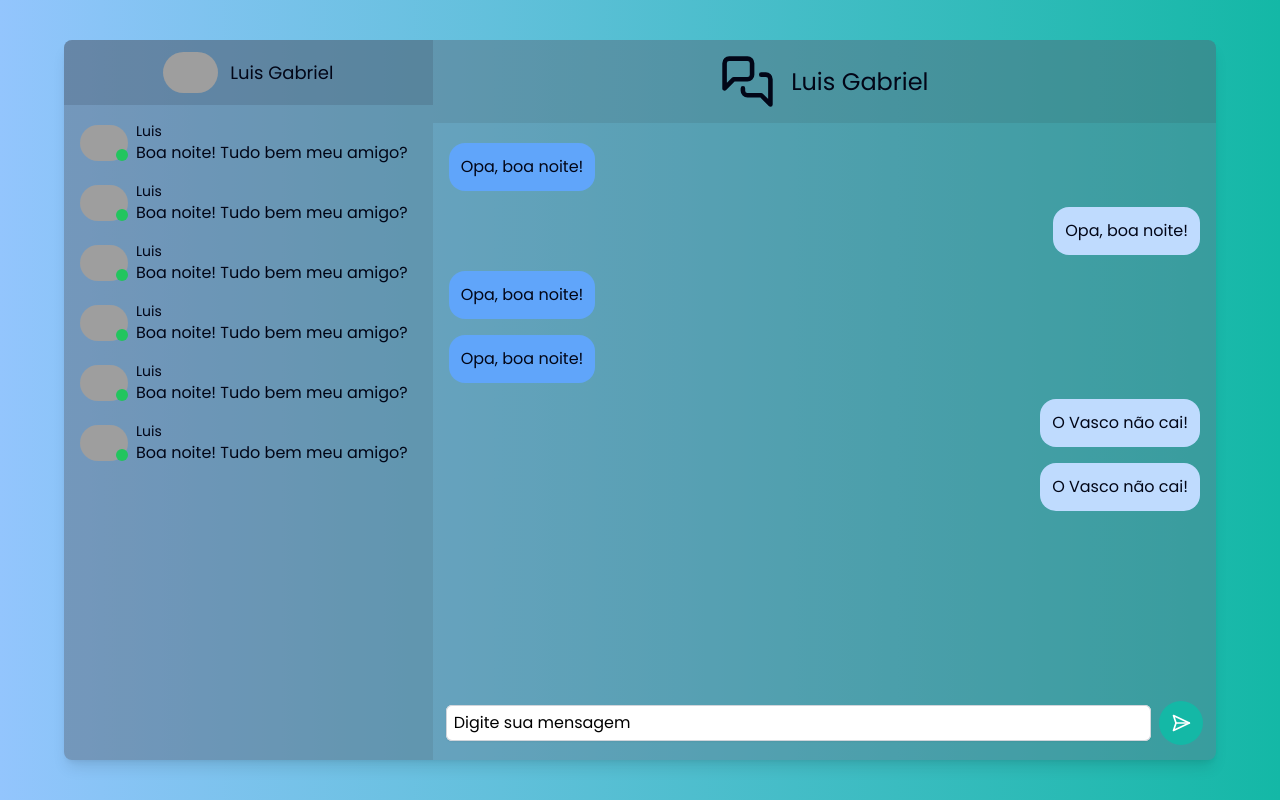
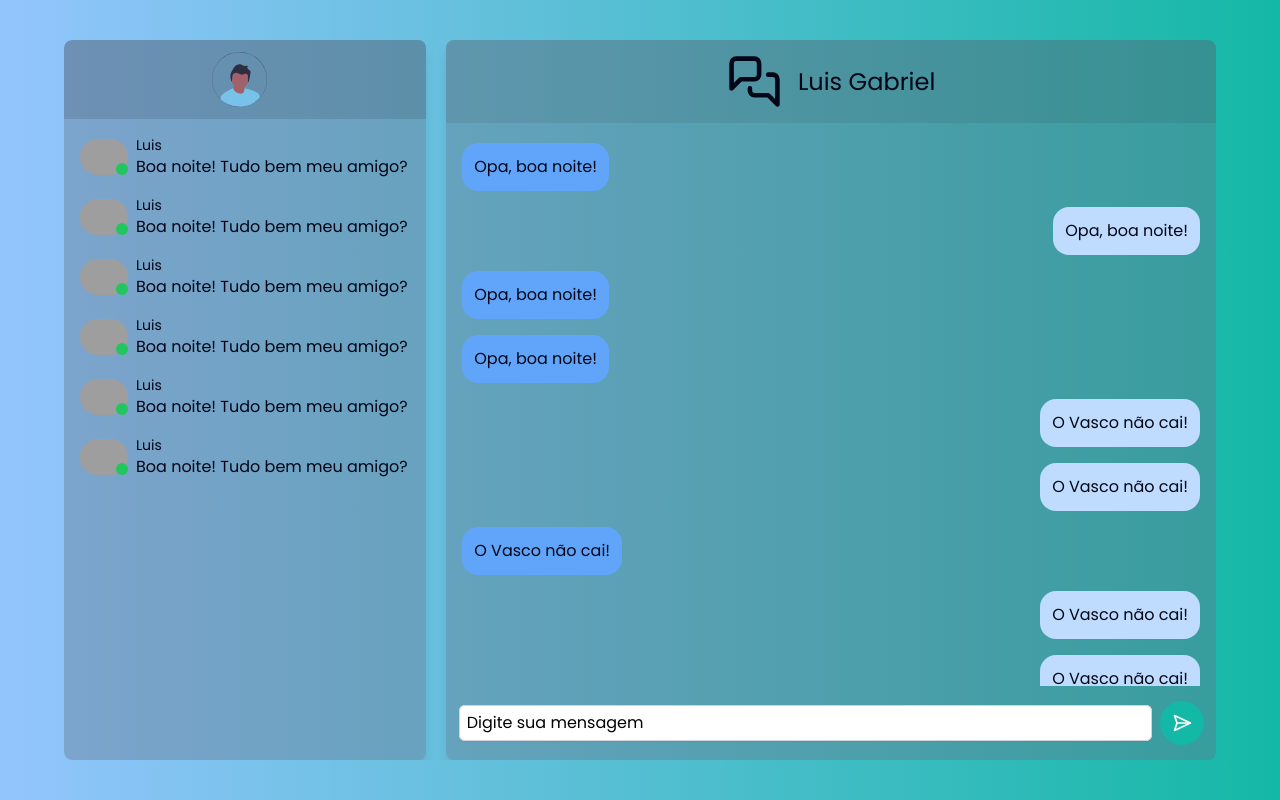
Before and after one commit to luixgabriel/play-for-a-cause-challenge-ui, a Next.js app: page /chat in a window 1280 px wide. Built offline with nearby package versions, Linux system fonts and the light colour scheme; grey boxes are pictures that could not be loaded.

Commit message:
chore: configs pra testar

```diff
--- a/package.json
+++ b/package.json
@@ -13,6 +13,7 @@
     "@tanstack/react-query": "^5.10.0",
     "axios": "^1.6.2",
     "date-fns": "^2.30.0",
+    "js-cookie": "^3.0.5",
     "jwt-decode": "^4.0.0",
     "lucide-react": "^0.294.0",
     "next": "14.0.3",
@@ -26,6 +27,7 @@
   },
   "devDependencies": {
     "@rocketseat/eslint-config": "^2.1.0",
+    "@types/js-cookie": "^3.0.6",
     "@types/node": "^20",
     "@types/react": "^18",
     "@types/react-dom": "^18",
--- a/src/app/chat/page.tsx
+++ b/src/app/chat/page.tsx
@@ -1,25 +1,26 @@
+'use client'
 import Image from 'next/image'
 import users from '../../data/users'
 import messages from '../../data/messages'
 import ChatBox from '../components/chatbox'
 import ContainerMain from '../components/container-main'
+import { useChat } from '../hooks/useChat'
+
+import Profile from '../components/profile'
+import { useAuth } from '../hooks/useauth'
 
 const ContainerChat = () => {
+  const { onlineUsers } = useChat()
+  const { user } = useAuth()
+
+  console.log(user)
+
   return (
     <ContainerMain>
-      <div className="bg-slate-500 bg-opacity-40 shadow-lg h-[90%] w-[90%] rounded-lg">
-        <div className="flex h-full text-slate-950">
-          <div className="bg-neutral-800 bg-opacity-10 h-full w-[32%]">
-            <div className="flex items-center justify-center gap-3 py-3 px-5 bg-slate-700 bg-opacity-20">
-              <Image
-                src="https://avatars.githubusercontent.com/u/70019908?v=4"
-                width={55}
-                height={55}
-                className="rounded-full"
-                alt="user-photo"
-              />
-              <span className="text-lg">Luis Gabriel</span>
-            </div>
+      <div className="h-[90%] w-[90%] rounded-lg">
+        <div className="flex h-full text-slate-950 gap-5">
+          <div className="bg-slate-500 bg-opacity-40 h-full w-[32%] rounded-lg shadow-lg">
+            <Profile />
             <div className="p-2 flex flex-col">
               {users.map((item) => (
                 <div key={item.id} className="flex items-center gap-2 p-2">
--- a/src/app/components/chatbox.tsx
+++ b/src/app/components/chatbox.tsx
@@ -8,7 +8,7 @@ interface IChatBoxProps {
 const ChatBox = ({ messages }: IChatBoxProps) => {
   const userId = '1'
   return (
-    <div className="w-[68%] flex flex-col place-content-between">
+    <div className="w-[68%] flex flex-col place-content-between bg-slate-500 bg-opacity-40 shadow-lg rounded-lg">
       <div className="bg-neutral-800 bg-opacity-10 w-full flex justify-center items-center p-5 gap-4 overflow-y-hidden">
         <MessagesSquare width={55} height={55} />
         <span className="text-2xl">Luis Gabriel</span>
--- a/src/app/layout.tsx
+++ b/src/app/layout.tsx
@@ -1,6 +1,7 @@
 import type { Metadata } from 'next'
 import { Poppins } from 'next/font/google'
 import './globals.css'
+import { DefaultProviders } from './components/default-providers'
 
 const poppins = Poppins({ subsets: ['latin'], weight: ['400'] })
 
@@ -16,7 +17,9 @@ export default function RootLayout({
 }) {
   return (
     <html lang="en">
-      <body className={poppins.className}>{children}</body>
+      <body className={poppins.className}>
+        <DefaultProviders>{children}</DefaultProviders>
+      </body>
     </html>
   )
 }
--- a/src/app/lib/auth.ts
+++ /dev/null
@@ -1,19 +0,0 @@
-import { cookies } from 'next/headers'
-import { jwtDecode } from 'jwt-decode'
-interface User {
-  id: string
-  name: string
-  imageUrl: string
-}
-
-export function getUser(): User {
-  const token = cookies().get('token')?.value
-
-  if (!token) {
-    throw new Error('Unauthenticated.')
-  }
-
-  const user: User = jwtDecode(token)
-
-  return user
-}
--- a/src/app/views/login.tsx
+++ b/src/app/views/login.tsx
@@ -1,14 +1,33 @@
+'use client'
+import { zodResolver } from '@hookform/resolvers/zod'
 import Link from 'next/link'
+import { useForm } from 'react-hook-form'
+import { LoginData, loginSchema } from '../../types/login-schema'
+import { useLoginDataMutate } from '../hooks/useLoginDataMutate'
+import ProfilePicture from '../components/profile-picture'
 
 const LoginPage = () => {
+  const {
+    handleSubmit,
+    register,
+    formState: { errors },
+  } = useForm<LoginData>({
+    resolver: zodResolver(loginSchema),
+  })
+  const { mutate } = useLoginDataMutate()
+
+  const onSubmit = async (data: LoginData) => {
+    mutate(data)
+  }
   return (
-    <div className="flex min-h-[90%] rounded-lg flex-1 flex-col justify-center px-6 py-12 lg:px-8 max-w-lg mx-auto bg-neutral-800 bg-opacity-10 shadow-lg text-white">
-      <div className="sm:mx-auto sm:w-full sm:max-w-sm">
+    <div className="flex min-h-[90%] rounded-lg flex-1 flex-col justify-center px-6 py-12 lg:px-8 max-w-lg mx-auto bg-neutral-800 bg-opacity-10 shadow-lg ">
+      <div className="sm:mx-auto sm:w-full sm:max-w-sm flex flex-col items-center justify-center">
+        <ProfilePicture widht="155" height="155" />
         <h2 className=" mt-5 text-center text-2xl leading-9">Entrar com</h2>
       </div>
 
       <div className="mt-8 sm:mx-auto sm:w-full sm:max-w-sm">
-        <form className="space-y-6">
+        <form className="space-y-6" onSubmit={handleSubmit(onSubmit)}>
           <div>
             <label
               htmlFor="email"
@@ -18,11 +37,15 @@ const LoginPage = () => {
             </label>
             <div className="mt-2">
               <input
+                {...register('email')}
                 name="email"
                 type="email"
                 className='  className="block w-full rounded-md border-0 py-1.5 px-2 shadow-sm ring-1 ring-inset ring-gray-300 placeholder:text-black  focus:ring-2 focus:ring-inset"'
               />
             </div>
+            {errors.email && (
+              <p className="text-red-500  mt-1">{errors.email.message}</p>
+            )}
           </div>
 
           <div>
@@ -34,12 +57,17 @@ const LoginPage = () => {
                 Senha
               </label>
             </div>
+
             <div className="mt-2">
               <input
+                {...register('password')}
                 name="password"
                 type="password"
                 className="block w-full rounded-md border-0 py-1.5 px-2 shadow-sm ring-1 ring-inset ring-gray-300 placeholder:text-black  focus:ring-2 focus:ring-inset"
               />
+              {errors.password && (
+                <p className="text-red-500  mt-1">{errors.password.message}</p>
+              )}
             </div>
           </div>
 
--- a/src/data/messages.ts
+++ b/src/data/messages.ts
@@ -32,47 +32,47 @@ const messages: IMessage[] = [
     createdAt: '25/08/2053',
   },
   {
-    id: '5',
+    id: '511',
     senderId: '2',
     content: 'O Vasco não cai!',
     createdAt: '25/08/2053',
   },
   {
-    id: '5',
+    id: '544',
     senderId: '2',
     content: 'O Vasco não cai!',
     createdAt: '25/08/2053',
   },
-  // {
-  //   id: '5',
-  //   senderId: '1',
-  //   content: 'O Vasco não cai!',
-  //   createdAt: '25/08/2053',
-  // },
-  // {
-  //   id: '5',
-  //   senderId: '2',
-  //   content: 'O Vasco não cai!',
-  //   createdAt: '25/08/2053',
-  // },
-  // {
-  //   id: '5',
-  //   senderId: '2',
-  //   content: 'O Vasco não cai!',
-  //   createdAt: '25/08/2053',
-  // },
-  // {
-  //   id: '5',
-  //   senderId: '1',
-  //   content: 'O Vasco não cai!',
-  //   createdAt: '25/08/2053',
-  // },
-  // {
-  //   id: '5',
-  //   senderId: '2',
-  //   content: 'O Vasco não cai!',
-  //   createdAt: '25/08/2053',
-  // },
+  {
+    id: '15',
+    senderId: '1',
+    content: 'O Vasco não cai!',
+    createdAt: '25/08/2053',
+  },
+  {
+    id: '56',
+    senderId: '2',
+    content: 'O Vasco não cai!',
+    createdAt: '25/08/2053',
+  },
+  {
+    id: '75',
+    senderId: '2',
+    content: 'O Vasco não cai!',
+    createdAt: '25/08/2053',
+  },
+  {
+    id: '577',
+    senderId: '1',
+    content: 'O Vasco não cai!',
+    createdAt: '25/08/2053',
+  },
+  {
+    id: '5777',
+    senderId: '2',
+    content: 'O Vasco não cai!',
+    createdAt: '25/08/2053',
+  },
 ]
 
 export default messages
```
Also changed, not shown: src/services/requests.ts (added, +174 -0 lines), 1 other file (tests, documents, lock files or other folders).
